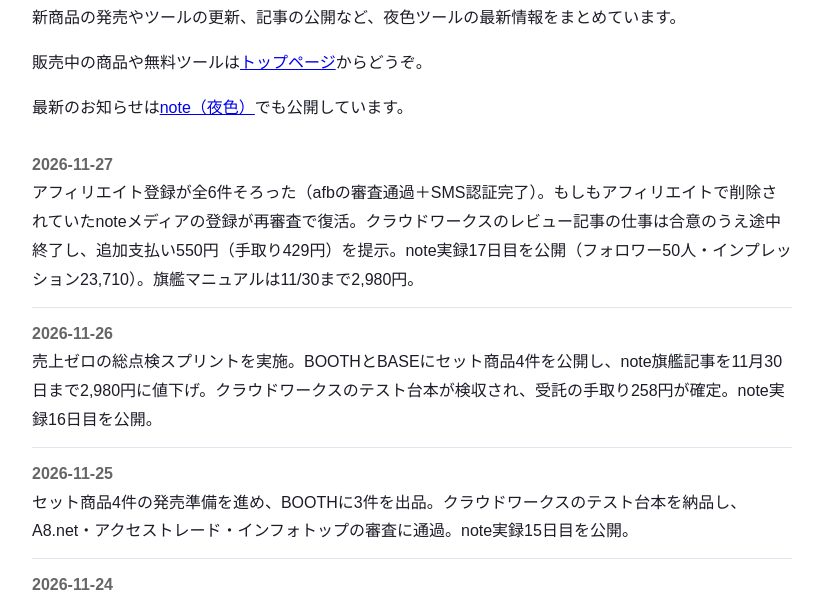
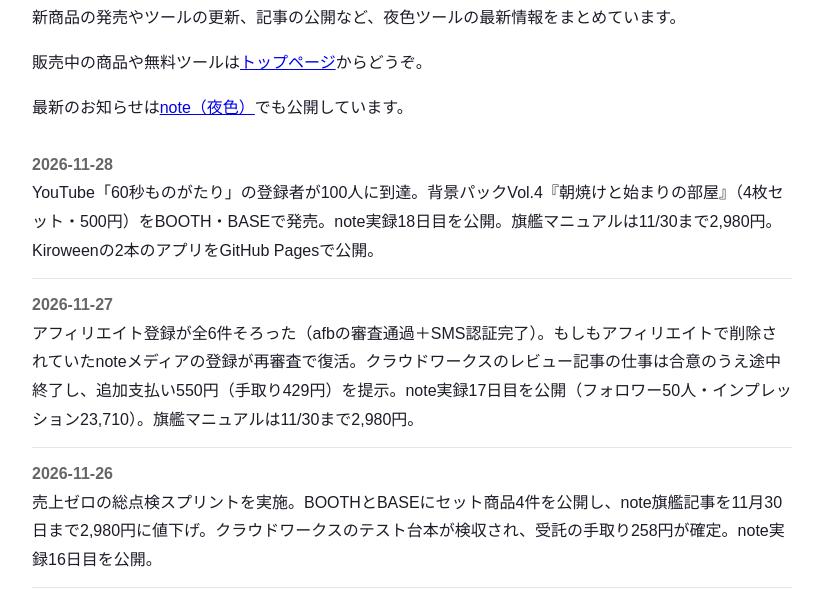
Before and after one commit to yoruiro-tools/yoruiro-tools.github.io, a plain HTML site: page updates.html in a window 1280 px wide. Shown: the part 137-734 px from the top of the page, without its empty margins (228-1051 px from the left). Drawn offline with Linux system fonts and the light colour scheme.

Commit message:
2026-11-28の更新を追加

```diff
--- a/updates.html
+++ b/updates.html
@@ -20,12 +20,12 @@ h1 { font-size: 1.6rem; }
 <p>新商品の発売やツールの更新、記事の公開など、夜色ツールの最新情報をまとめています。</p>
 <p>販売中の商品や無料ツールは<a href="./">トップページ</a>からどうぞ。</p>
 <p>最新のお知らせは<a href="https://note.com/fast_snake57">note（夜色）</a>でも公開しています。</p>
-
 <!-- 見出し画像は未設定です -->
 <!-- 新しい更新はこの下の先頭に追加する -->
+<div class="entry"><p class="date">2026-11-28</p><p>YouTube「60秒ものがたり」の登録者が100人に到達。背景パックVol.4『朝焼けと始まりの部屋』（4枚セット・500円）をBOOTH・BASEで発売。note実録18日目を公開。旗艦マニュアルは11/30まで2,980円。Kiroweenの2本のアプリをGitHub Pagesで公開。</p></div>
 <div class="entry"><p class="date">2026-11-27</p><p>アフィリエイト登録が全6件そろった（afbの審査通過＋SMS認証完了）。もしもアフィリエイトで削除されていたnoteメディアの登録が再審査で復活。クラウドワークスのレビュー記事の仕事は合意のうえ途中終了し、追加支払い550円（手取り429円）を提示。note実録17日目を公開（フォロワー50人・インプレッション23,710）。旗艦マニュアルは11/30まで2,980円。</p></div>
 <div class="entry"><p class="date">2026-11-26</p><p>売上ゼロの総点検スプリントを実施。BOOTHとBASEにセット商品4件を公開し、note旗艦記事を11月30日まで2,980円に値下げ。クラウドワークスのテスト台本が検収され、受託の手取り258円が確定。note実録16日目を公開。</p></div>
-<div class="entry"><p class="date">2026-11-25</p><p>セット商品4件の発売準備を進め、BOOTHに3件を出品。クラウドワークスのテスト台本を納品し、A8.net・アクセストレード・インフォトップの審査に通過。note実録15日目を公開。</p></div>
+<div class="entry"><p class="date">2026-11-25</p><p>セット商品4件の発売準備を進め、BOOTHに3件を出品。クラウドワークスのテスト台本を納品し、A8.net・アクトレード・インフォトップの審査に通過。note実録15日目を公開。</p></div>
 <div class="entry"><p class="date">2026-11-24</p><p>新作アプリ3本（ガチャの課金管理・推し活の遠征・観たい作品の記録）を発売し、セット商品の準備を開始。note実録14日目を公開。</p></div>
 </body>
 </html>
```
